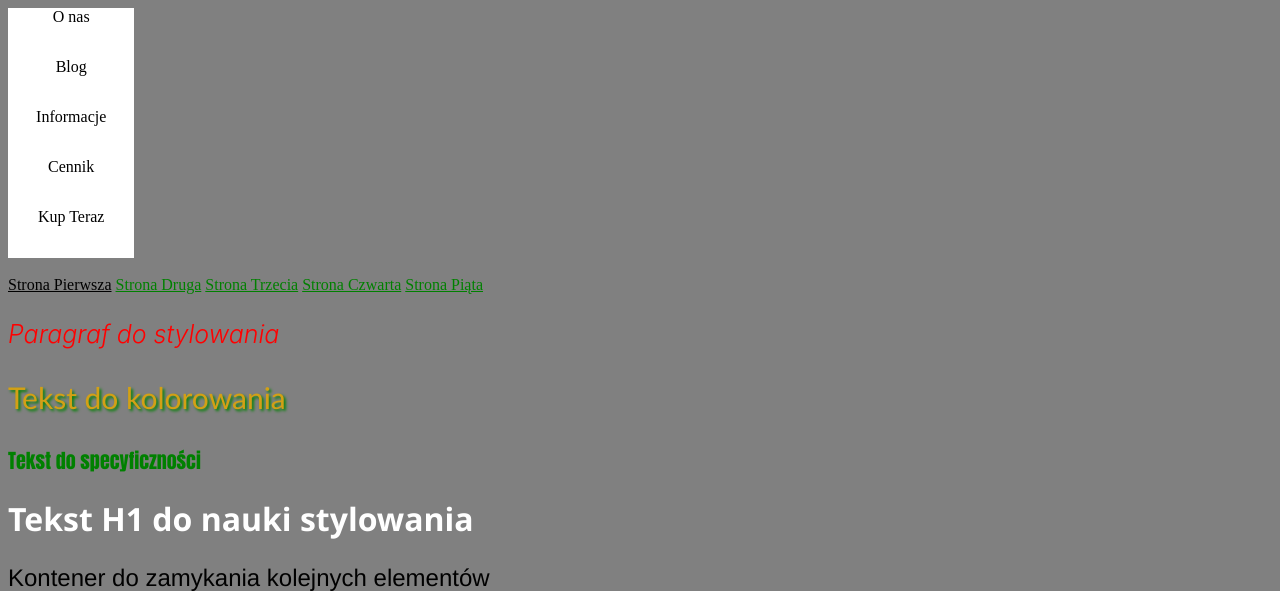
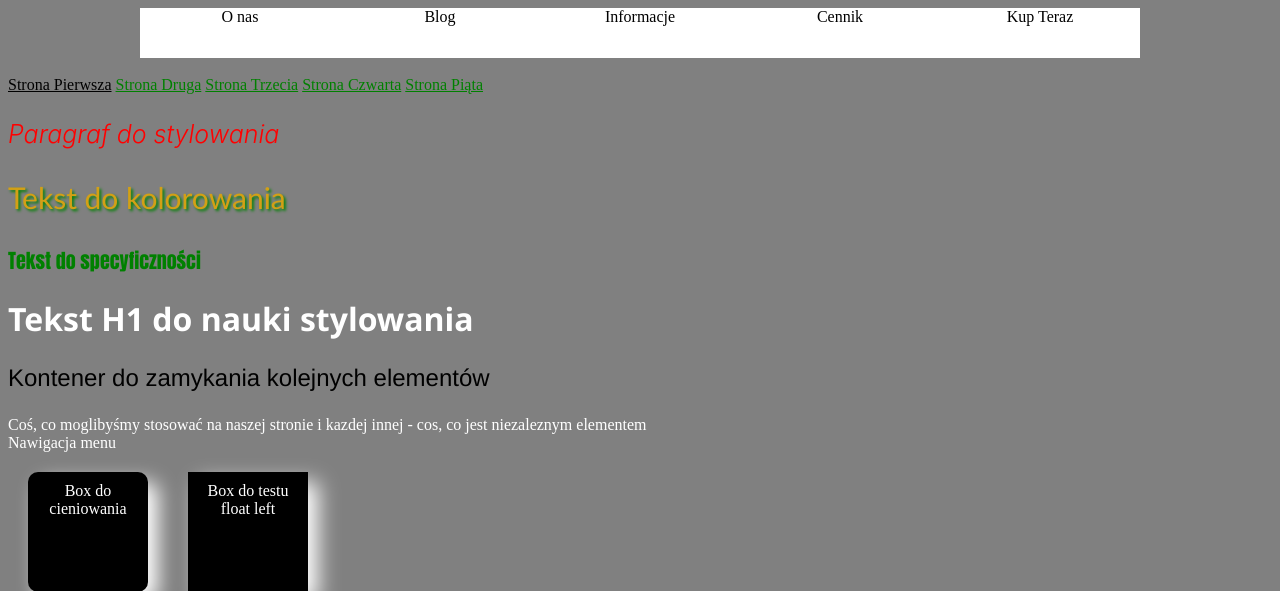
Before and after one commit to kacperwalter/code-notes, a PHP site: page /notatki.html in a window 1280 px wide. Shown: the top 591 px of the page. Run offline with PHP 8.4, Linux system fonts and the light colour scheme.

Commit message:
justify-content

```diff
--- a/HTML/style.css
+++ b/HTML/style.css
@@ -293,17 +293,25 @@ body header .paragraf3 {
 #naszheader {
     display: flex;
     /* mozna ulozyc w kolumnie */
-    flex-direction: column;
+    /* flex-direction: column; */
 
-     /* mozna ulozyc w szeregu */
-     /* flex-direction: row; */
+     /* mozna ulozyc w szeregu (domyslnie) */
+     flex-direction: row;
 
      /* mozna zrobic odwrocone */
      /* flex-direction: row-reverse; */
+
+    /* wrap - przeskakuje do nastepnej lini po pomniejszeniu okna */
+    flex-wrap: wrap;
+
+    /* justify - left, center, right, space-around (w tej samej odleglosci), space-between (zachowuje miejsce miedzy nimi, ale skrajne elementy przylegaja do prawej i lewej), space-evenly(rownomiernie rozstawione po całej stronie) */
+    justify-content: center;
+    /* justify-content: space-between; */
+
 }
 
 .menu {
-    width: 10%;
+    width: 200px;
     background-color: white;
     color: black;
     height: 50px;
```
